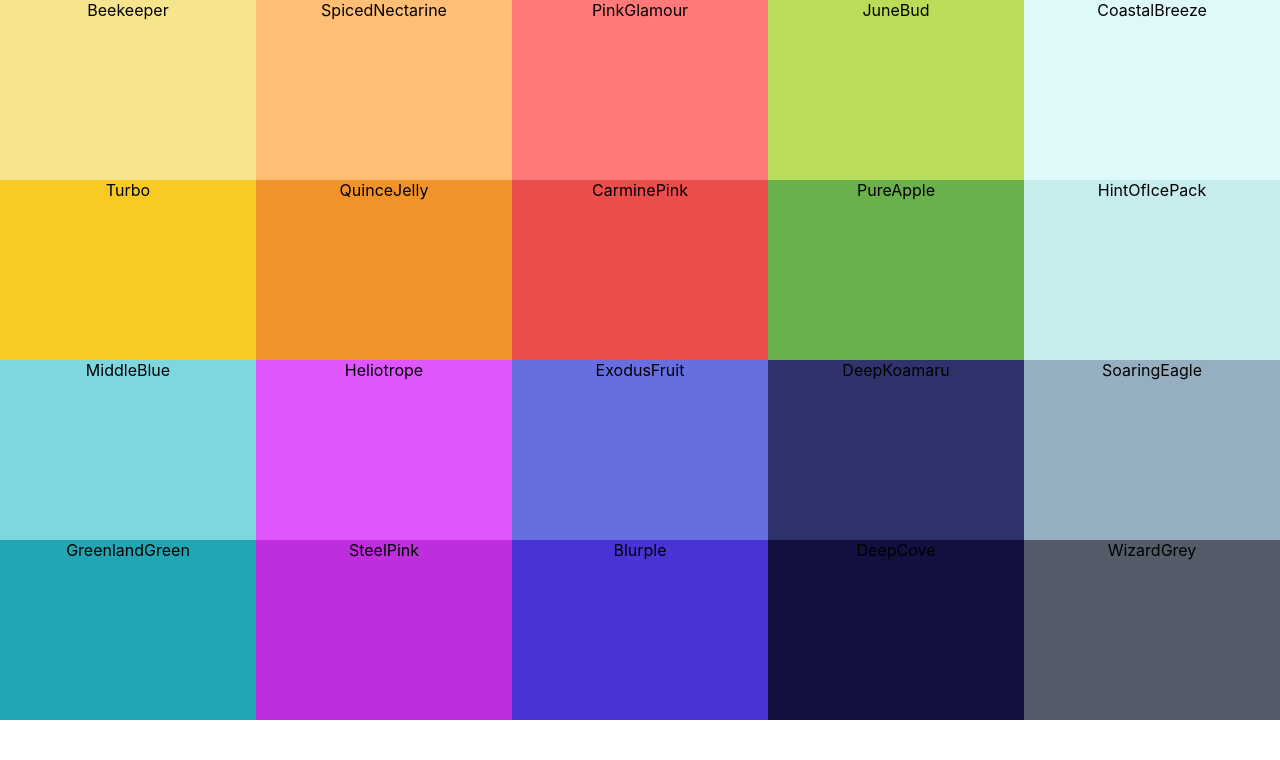
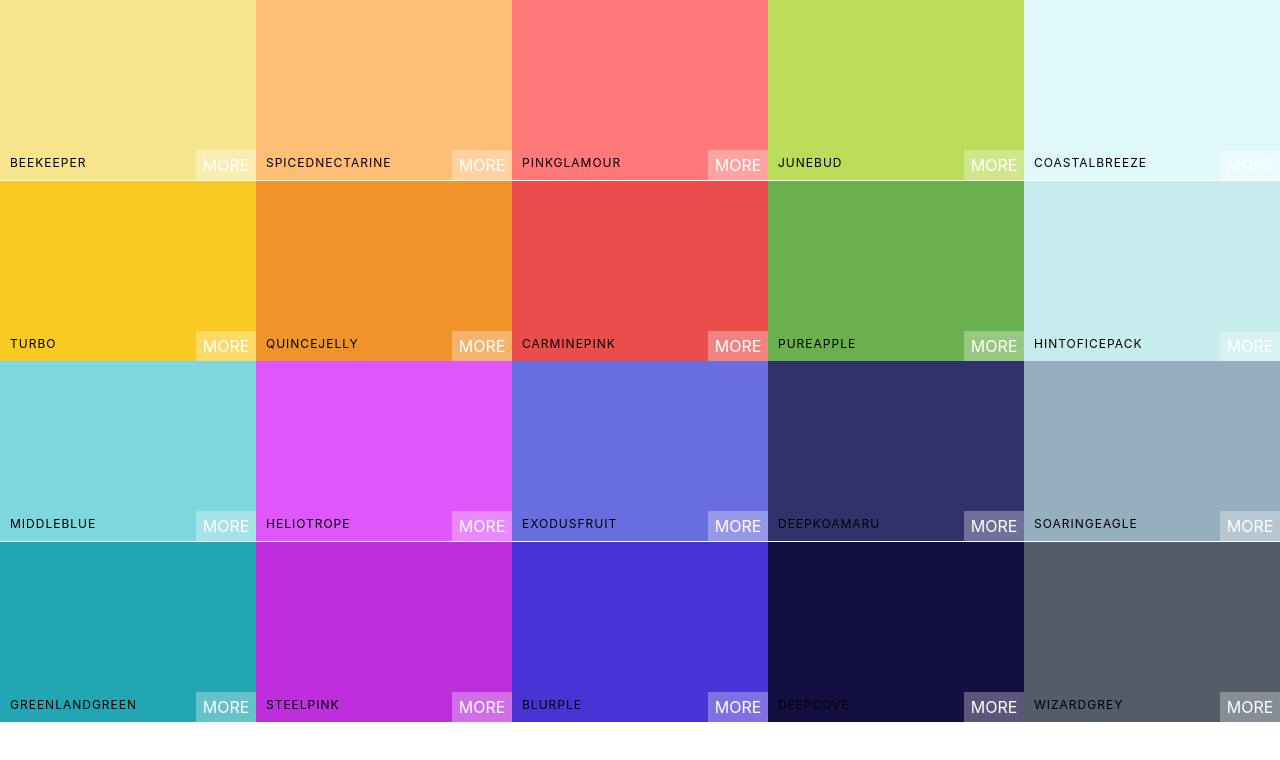
Before and after one commit to iamjamestan/colour-app, a React (Create React App) app: page / in a window 1280 px wide. Shown: the top 760 px of the page. Built offline with nearby package versions, Linux system fonts and the light colour scheme.

Commit message:
Style ColorBox

```diff
--- a/src/ColorBox.css
+++ b/src/ColorBox.css
@@ -5,4 +5,57 @@
     display: inline-block;
     position: relative;
     cursor: pointer;
+    margin-bottom: -3.5px;
 }
+
+.copy-button {
+    width: 100px;
+    height: 30px;
+    position: absolute;
+    display: inline-block;
+    top: 50%;
+    left: 50%;
+    margin-left: -50px;
+    margin-top: -15px;
+    text-align: center;
+    outline: none;
+    background: rgba(255, 255, 255, 0.3);
+    font-size: 1rem;
+    line-height: 30px;
+    color: white;
+    text-transform: uppercase;
+    border: none;
+    opacity: 0;
+}
+
+.ColorBox:hover .copy-button{
+    opacity: 1;
+    transition: 0.5s;
+}
+
+.box-content {
+    position: absolute;
+    padding: 10px;
+    width: 100%;
+    left: 0;
+    bottom: 0;
+    text-align: left;
+    color: black;
+    letter-spacing: 1px;
+    text-transform: uppercase;
+    font-size: 12px;
+}
+
+.see-more {
+    background: rgba(255, 255, 255, 0.3);
+    position: absolute;
+    border: none;
+    right: 0;
+    bottom: 0;
+    color: white;
+    width: 60px;
+    height: 30px;
+    text-align: center;
+    line-height: 30px;
+    text-transform: uppercase;
+}
--- a/src/ColorBox.js
+++ b/src/ColorBox.js
@@ -3,9 +3,16 @@
 
 class ColorBox extends Component {
     render() {
+        const {name, background} = this.props;
         return(
-            <div style={{background: this.props.background}} className={"ColorBox"}>
-                <span>{this.props.name}</span>
+            <div style={{background}} className={"ColorBox"}>
+                <div className={"copy-container"}>
+                    <div className={"box-content"}>
+                        <span>{name}</span>
+                    </div>
+                    <button className={"copy-button"}>Copy</button>
+                </div>
+                <span className={"see-more"}>More</span>
             </div>
         )
     }
```
